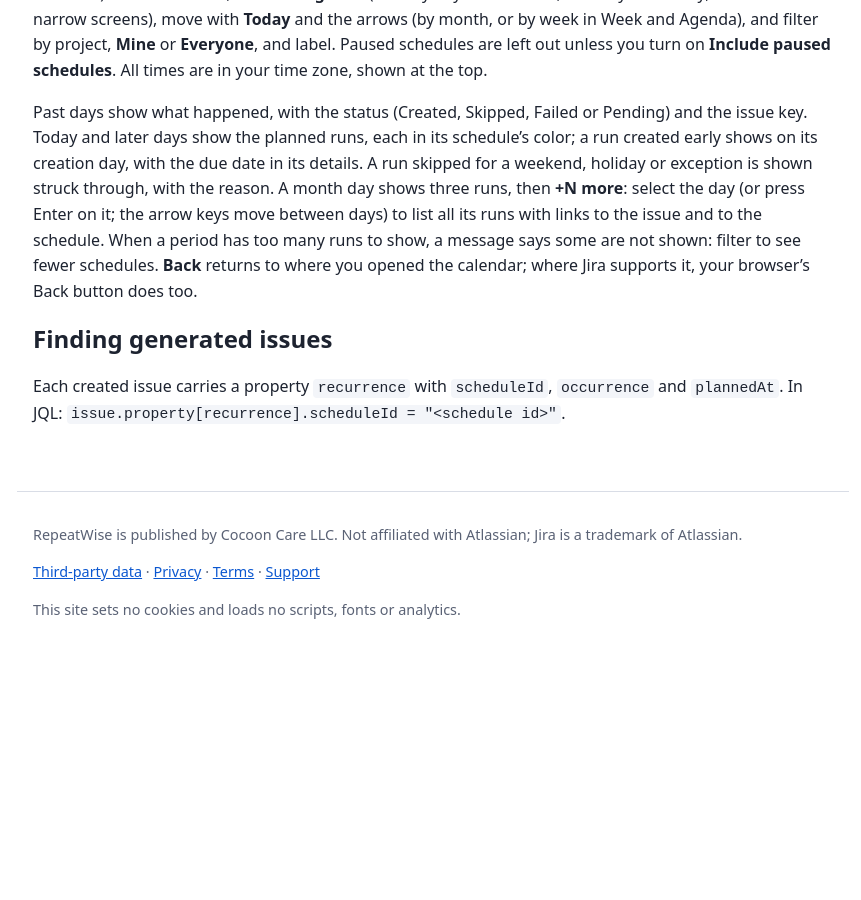
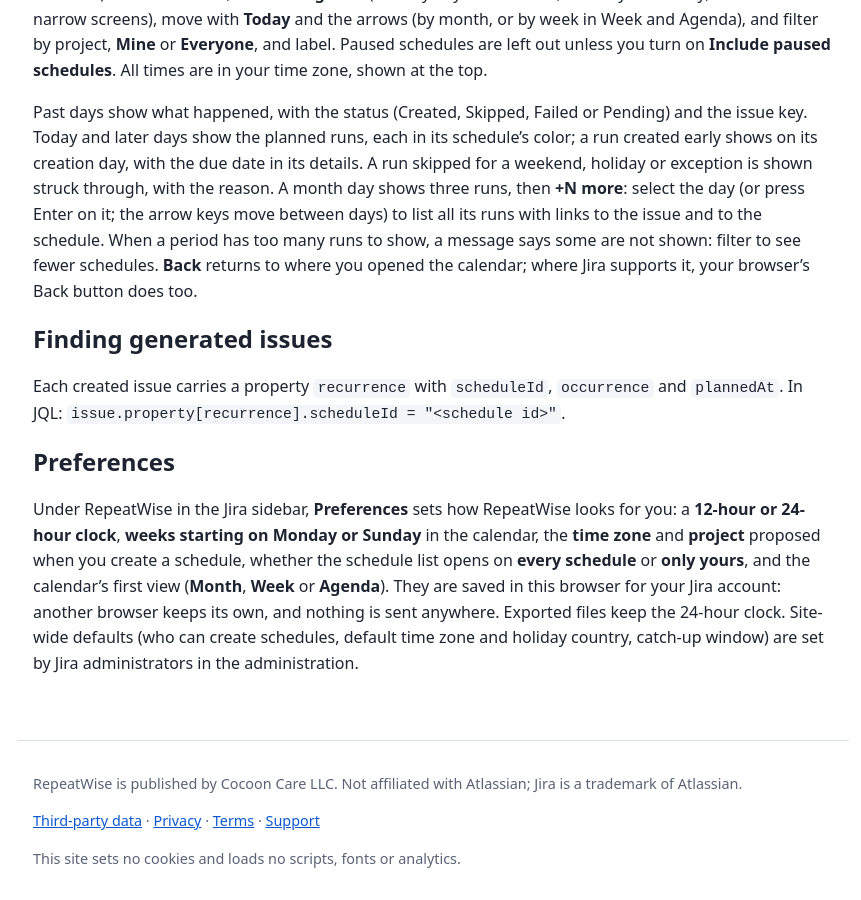
Before and after one commit to Mrvivino/repeatwise-docs, a Jekyll site: the page built from guide/entry-points.md, in a window 1280 px wide and 900 px high, scrolled down 2764 px. Shown: the whole window, without its empty margins (207-1068 px from the left). Built offline with Jekyll 4.4.1, drawn with Linux system fonts in a browser that asks for light colours; before the commit the page ends 3415 px from its top, so only the background shows below that.

Commit message:
Update docs site from repeatwise@4600492

```diff
--- a/guide/entry-points.md
+++ b/guide/entry-points.md
@@ -11,7 +11,7 @@ source: docs/user/entry-points.md
 {% raw %}
 | Where | What | Status |
 |---|---|---|
-| Global page (Jira sidebar, Apps, "RepeatWise") | Your schedules across the projects you can browse. Select **RepeatWise** to show its pages: **Schedules**, **Calendar**, **Find recurring work**, **Compliance report**, **Import & export**, **Getting started** | Available |
+| Global page (Jira sidebar, Apps, "RepeatWise") | Your schedules across the projects you can browse. Select **RepeatWise** to show its pages: **Schedules**, **Calendar**, **Find recurring work**, **Compliance report**, **Import & export**, **Preferences**, **Getting started** | Available |
 | Project page (project sidebar, "RepeatWise") | Schedules of that project; new schedules start on that project | Available |
 | Administration (Jira settings, Apps, "RepeatWise") | **Overview** (summary tiles, schedules in error), **Settings**, **Occurrence log**; a **Get started** button in Manage apps. Jira administrators only | Available |
 | Issue action "Make this issue recurring" | Open Quick Start filled from the issue; **More options** opens the wizard | Available |
@@ -50,4 +50,7 @@ Past days show what happened, with the status (Created, Skipped, Failed or Pendi
 Each created issue carries a property `recurrence` with `scheduleId`, `occurrence` and `plannedAt`. In JQL:
 `issue.property[recurrence].scheduleId = "<schedule id>"`.
 
+## Preferences
+Under RepeatWise in the Jira sidebar, **Preferences** sets how RepeatWise looks for you: a **12-hour or 24-hour clock**, **weeks starting on Monday or Sunday** in the calendar, the **time zone** and **project** proposed when you create a schedule, whether the schedule list opens on **every schedule** or **only yours**, and the calendar's first view (**Month**, **Week** or **Agenda**). They are saved in this browser for your Jira account: another browser keeps its own, and nothing is sent anywhere. Exported files keep the 24-hour clock. Site-wide defaults (who can create schedules, default time zone and holiday country, catch-up window) are set by Jira administrators in the administration.
+
 {% endraw %}
```
Also changed, not shown: guide/time-zones-and-dst.md (+10 -1 lines).
